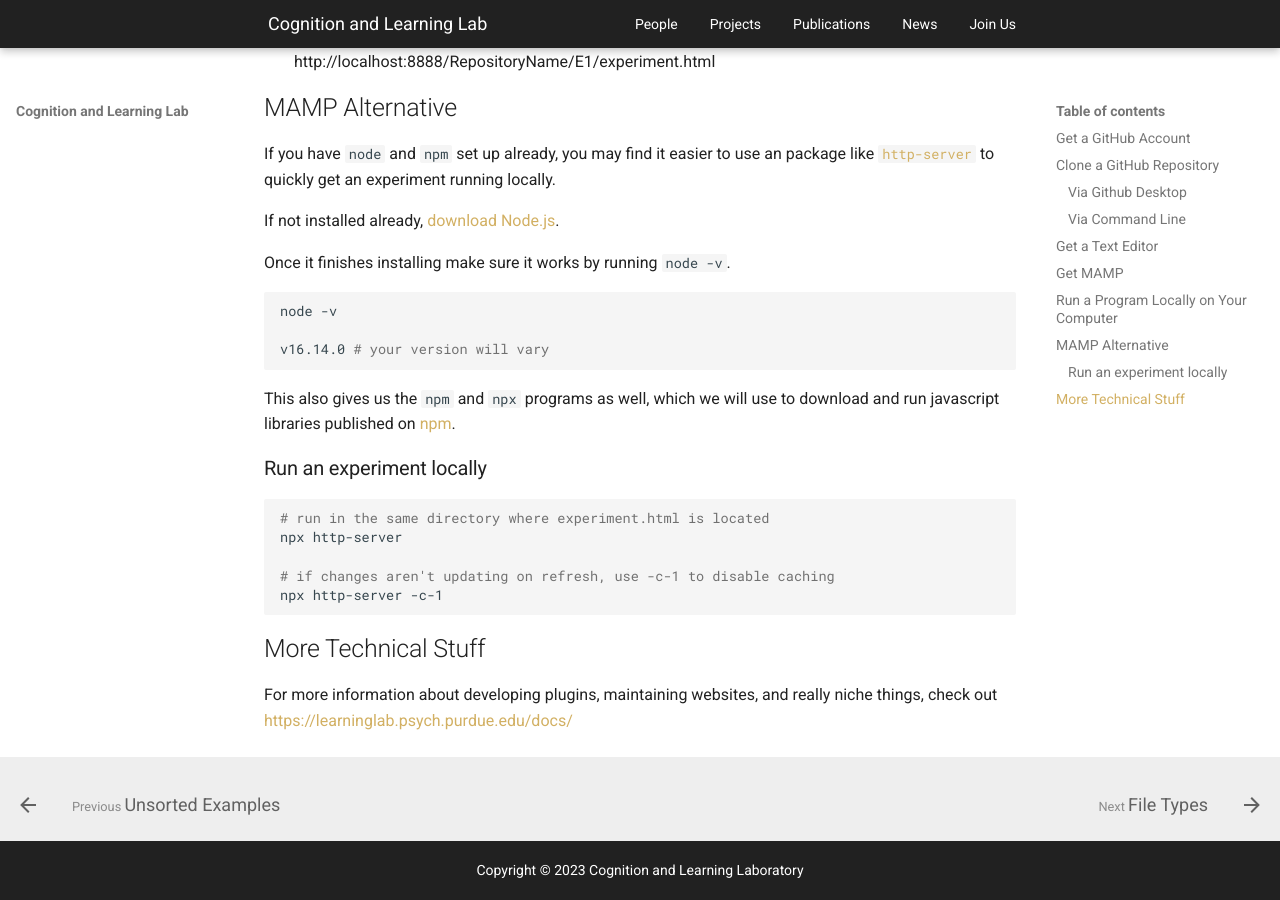
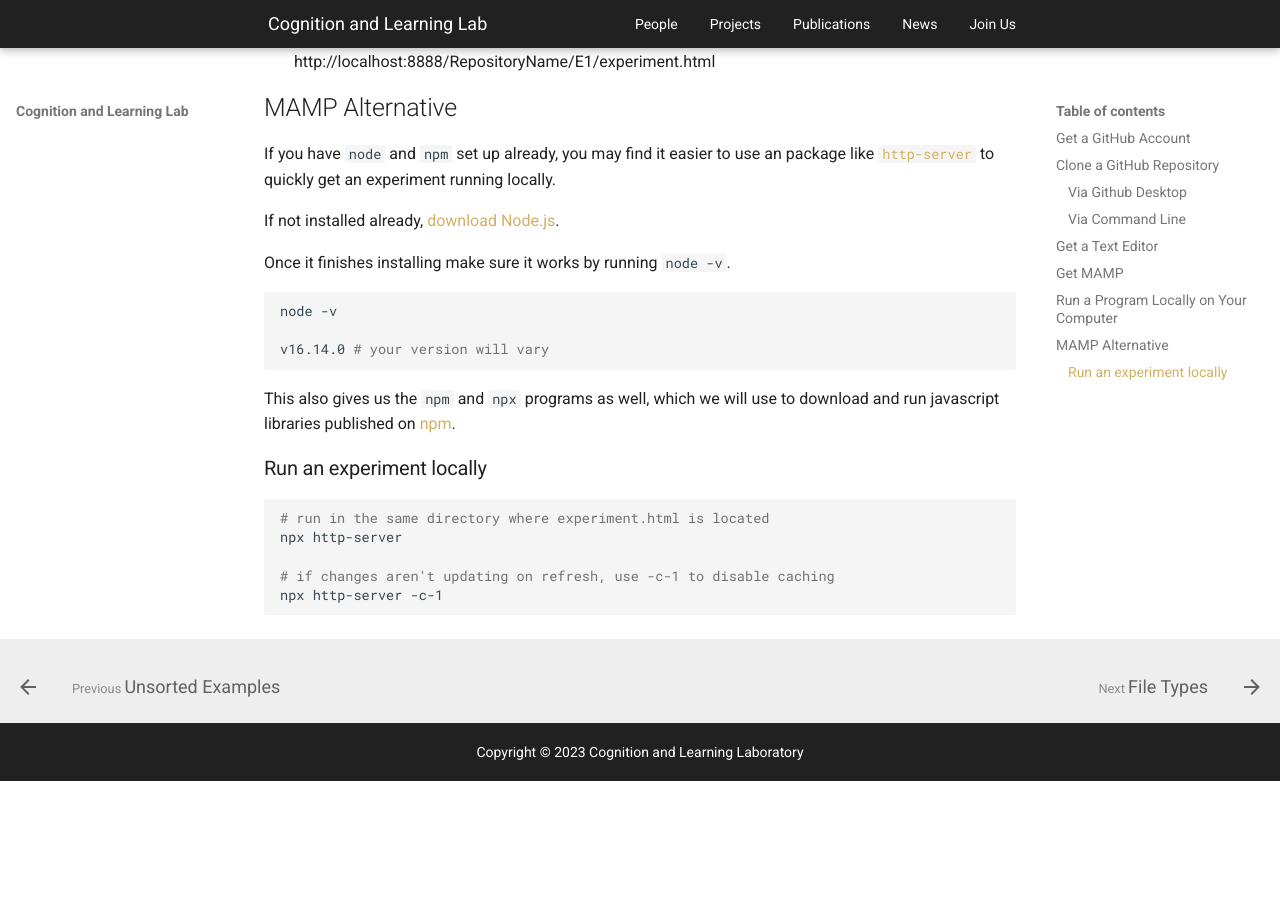
Before and after one commit to shivanya-chandra/pcllab.github.io, an MkDocs documentation site: the page built from docs/handbook/programming-guide/programs.md, in a window 1280 px wide and 900 px high, scrolled down 2420 px. Built offline with MkDocs 1.6.1 and Material for MkDocs 9.7.7, drawn with Linux system fonts in a browser that asks for light colours; comment, search, counter and statistics services are not loaded; after the commit the page ends 3201 px from its top, so only the background shows below that; some of the changed text lies outside the part shown.

Commit message:
add dep to fix lists + remove link to /docs

````diff
--- a/docs/handbook/programming-guide/programs.md
+++ b/docs/handbook/programming-guide/programs.md
@@ -8,7 +8,7 @@ This page describes the programs you will need to get started with web programmi
 - [Clone a GitHub Repository](#clone-a-github-repository)
 - [Get MAMP](#get-mamp)
 
-    - If you're comfortable with the command line, [Use MAMP Alternative](#mamp-alternative)
+  - If you're comfortable with the command line, [Use MAMP Alternative](#mamp-alternative)
 
 - [Run a Program Locally on Your Computer](#run-a-program-locally-on-your-computer)
 
@@ -108,7 +108,3 @@ npx http-server
 # if changes aren't updating on refresh, use -c-1 to disable caching
 npx http-server -c-1
 ```
-
-## More Technical Stuff
-
-For more information about developing plugins, maintaining websites, and really niche things, check out <https://learninglab.psych.purdue.edu/docs/>{target="\_blank" rel="noreferrer"}
````
Also changed, not shown: 1 other file.
